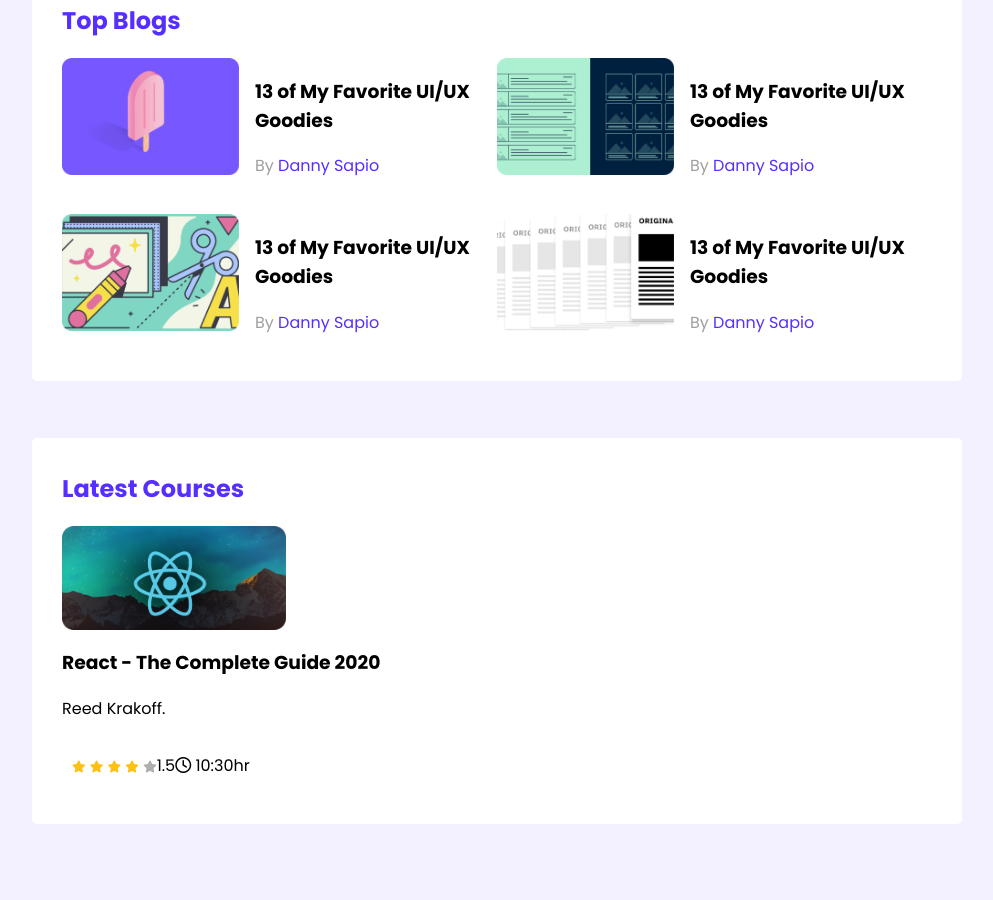
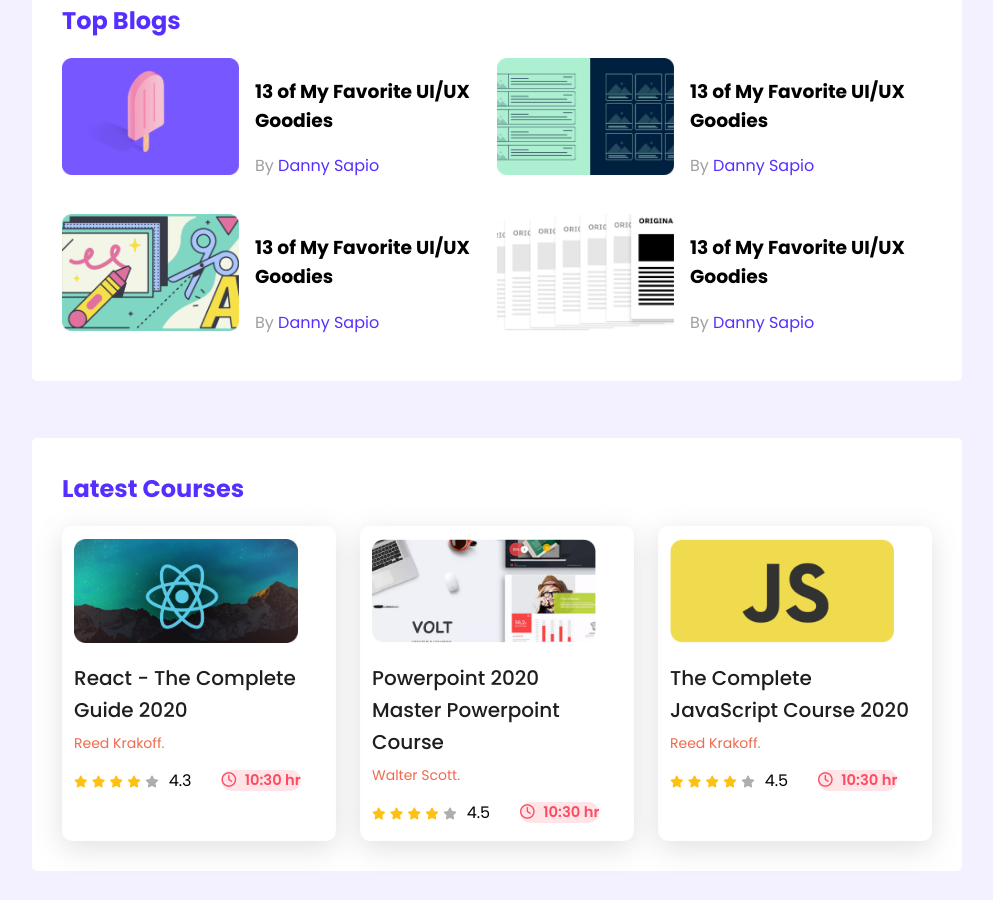
Before and after one commit to Rabbinur/leader-board, a plain HTML site: page index.html in a window 1280 px wide. Shown: the part 348-1248 px from the top of the page, without its empty margins (143-1136 px from the left). Before the commit the page ends 1201 px from the top, so only its background shows below. Drawn offline with Linux system fonts and the light colour scheme.

Commit message:
mobile device qurey done

```diff
--- a/css/style.css
+++ b/css/style.css
@@ -102,19 +102,55 @@ hr {
 
 /* top blog css end */
 /* courses css start */
+.course {
+    display: grid;
+    grid-template-columns: repeat(3, 1fr);
+    grid-column-gap: 24px;
+
+}
+
+.courses {
+    box-shadow: rgba(100, 100, 111, 0.2) 0px 7px 29px 0px;
+    border-radius: 10px;
+    padding: 13px 21px 16px 12px;
+}
+
 .courses-banner img {
     width: 224px;
     height: 104px;
 }
 
+.course-title {
+    font-weight: 500;
+    font-size: 20px;
+    margin-top: 19px;
+    margin-bottom: 0;
+    line-height: 1.6;
+    color: #1E1E1E;
+}
+
+
+
+
+
+
+.course-author {
+    font-weight: 400;
+    font-size: 14px;
+    color: #ED6B4F;
+    margin-top: 7px;
+
+}
+
 .course-info {
     display: flex;
     align-items: center;
-    margin-left: 10px;
+
 }
 
 .fa-star {
     font-size: 12px;
+
 }
 
 .fa-star.filled {
@@ -123,7 +159,51 @@ hr {
 
 .fa-star.empty {
     color: #AEAEAE;
-    ;
+
+}
+
+.course-info p {
+    margin: 0px 30px 0px 10px;
+}
+
+.course-duration {
+    background: #FFE4E8;
+    border-radius: 14.6913px;
+    color: #FF4A60;
+    font-weight: 600;
+    font-size: 14.6913px;
+}
+
+.fa-clock {
+    margin-right: 5px;
 }
 
 /* courses css end */
+
+
+/*-----------------------
+media query
+------------------------*/
+/* Mobile  device*/
+@media only screen and (max-width:688px) {
+    .container {
+        width: 100%;
+    }
+
+    .players,
+    .blogs,
+    .course {
+
+        grid-template-columns: repeat(1, 1fr);
+    }
+
+    .player,
+    .blogs,
+    .course {
+        flex-direction: column;
+    }
+
+
+
+
+}
--- a/index.html
+++ b/index.html
@@ -107,6 +107,7 @@
       <section>
         <div class="container">
           <h2 class="section-title">Latest Courses</h2>
+          <div class="course">
             <div class="courses">
               <div class="courses-banner">
                 <img src="images/courses/course-1.png" alt="" />
@@ -122,10 +123,61 @@
                     <i class="fa-solid fa-star filled"></i>
                     <i class="fa-solid fa-star empty"></i>
                   </div>
-                <p>1.5</p>
+                  <p>4.3</p>
                   <div class="course-duration">
                     <i class="fa-regular fa-clock"></i>
-                  10:30hr
+                    10:30 hr
+                  </div>
+                </div>
+              </div>
+            </div>
+            <div class="courses">
+              <div class="courses-banner">
+                <img src="images/courses/course-2.png" alt="" />
+              </div>
+              <div class="course-details">
+                <h3 class="course-title">
+                  Powerpoint 2020 Master Powerpoint Course
+                </h3>
+                <p class="course-author">Walter Scott.</p>
+                <div class="course-info">
+                  <div>
+                    <i class="fa-solid fa-star filled"></i>
+                    <i class="fa-solid fa-star filled"></i>
+                    <i class="fa-solid fa-star filled"></i>
+                    <i class="fa-solid fa-star filled"></i>
+                    <i class="fa-solid fa-star empty"></i>
+                  </div>
+                  <p>4.5</p>
+                  <div class="course-duration">
+                    <i class="fa-regular fa-clock"></i>
+                    10:30 hr
+                  </div>
+                </div>
+              </div>
+            </div>
+            <div class="courses">
+              <div class="courses-banner">
+                <img src="images/courses/course-3.png" alt="" />
+              </div>
+              <div class="course-details">
+                <h3 class="course-title">
+                  The Complete JavaScript Course 2020
+                </h3>
+                <p class="course-author">Reed Krakoff.</p>
+                <div class="course-info">
+                  <div>
+                    <i class="fa-solid fa-star filled"></i>
+                    <i class="fa-solid fa-star filled"></i>
+                    <i class="fa-solid fa-star filled"></i>
+                    <i class="fa-solid fa-star filled"></i>
+                    <i class="fa-solid fa-star empty"></i>
+                  </div>
+                  <p>4.5</p>
+                  <div class="course-duration">
+                    <i class="fa-regular fa-clock"></i>
+                    10:30 hr
+                  </div>
                 </div>
               </div>
             </div>
```
Lines whose indentation alone changed are shown as unchanged.
